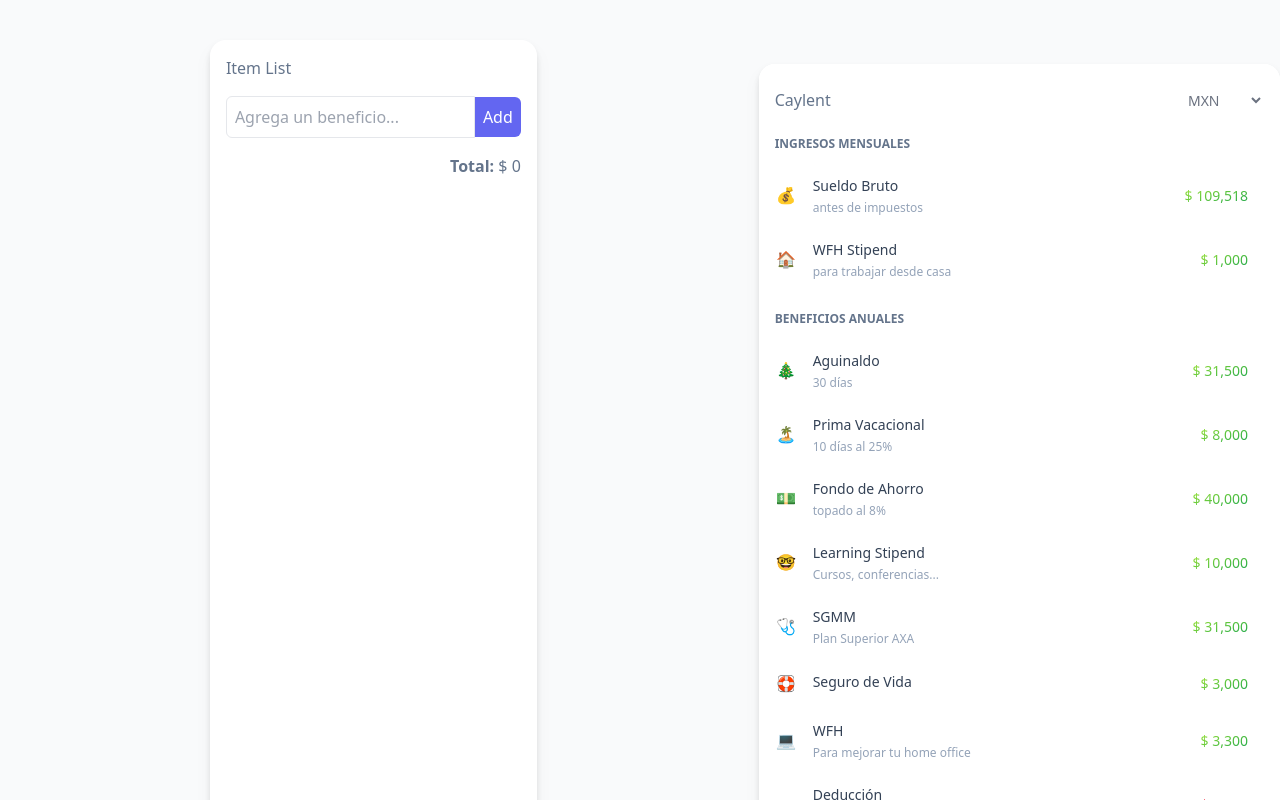
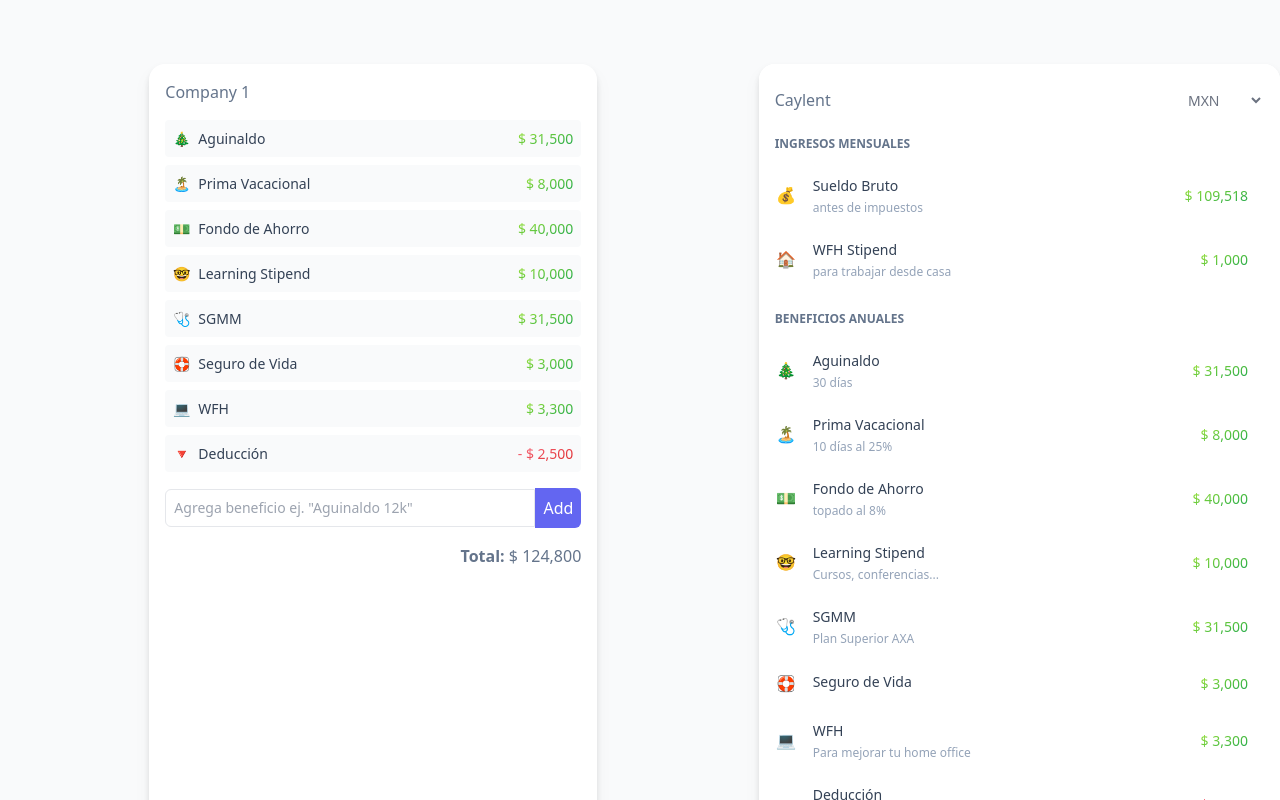
Before and after one commit to carlostorresg-com/salariocompara, a React (Vite) app: page / in a window 1280 px wide. Shown: the top 800 px of the page. Built offline with nearby package versions, Linux system fonts and the light colour scheme.

Commit message:
focus input, initial items

```diff
--- a/src/App.jsx
+++ b/src/App.jsx
@@ -30,42 +30,42 @@
     emoji: '🏝️',
     name: 'Prima Vacacional',
     description: '10 días al 25%',
-    amount: '8000',
+    amount: 8000,
   },
   {
     emoji: '💵',
     name: 'Fondo de Ahorro',
     description: 'topado al 8%',
-    amount: '40000',
+    amount: 40000,
   },
   {
     emoji: '🤓',
     name: 'Learning Stipend',
     description: 'Cursos, conferencias...',
-    amount: '10000',
+    amount: 10000,
   },
   {
     emoji: '🩺',
     name: 'SGMM',
     description: 'Plan Superior AXA',
-    amount: '31500',
+    amount: 31500,
   },
   {
     emoji: '🛟',
     name: 'Seguro de Vida',
-    amount: '3000',
+    amount: 3000,
   },
   {
     emoji: '💻',
     name: 'WFH',
     description: 'Para mejorar tu home office',
-    amount: '3300',
+    amount: 3300,
   },
   {
     emoji: '🔻',
     name: 'Deducción',
     description: 'Ejemplo de una deducción',
-    amount: '-2500',
+    amount: -2500,
   },
 ];
 
@@ -124,7 +124,7 @@
 
   return (
     <div className="flex justify-center mt-10">
-      <ItemListContainer />
+      <ItemListContainer initialItems={benefitsYearly} />
       {salaryColumns.map((column) => (
         <SalaryColumn
           key={column.currency}
--- a/src/components/Item.jsx
+++ b/src/components/Item.jsx
@@ -1,4 +1,4 @@
-import React from 'react';
+import React, { useRef, useEffect } from 'react';
 
 const Item = ({
   item,
@@ -11,20 +11,30 @@
   removeItem,
   provided,
 }) => {
+  const inputRef = useRef(null);
+
+  useEffect(() => {
+    if (editingIndex === index && inputRef.current) {
+      inputRef.current.focus();
+      inputRef.current.select();
+    }
+  }, [editingIndex, index]);
+
   return (
     <div
       key={index}
-      className="group flex items-center justify-between p-2 mb-2 bg-gray-100 rounded hover:bg-gray-200 transition duration-200 text-sm text-slate-700"
+      className="group flex items-center justify-between p-2 mb-2 bg-gray-50 rounded hover:bg-gray-100 transition duration-200 text-sm text-slate-700"
       ref={provided.innerRef}
       {...provided.draggableProps}
       {...provided.dragHandleProps}
     >
       <span className="mr-2">{item.emoji}</span>
-      <span className="flex-grow">{item.description}</span>
+      <span className="flex-grow">{item.name}</span>
       {editingIndex === index ? (
         // TODO Fix: input width, it's too big
         <span className="grow-0 w-15">
           <input
+            ref={inputRef}
             type="text"
             className="border p-1 outline-none rounded-md text-sm text-right focus:ring focus:ring-indigo-100"
             value={editedAmount}
@@ -36,6 +46,7 @@
                 setEditedAmount('');
               }
             }}
+            // TODO Fix onBlur event, it's not always working
             onBlur={(_e) => {
               handleAmountEdit(index, editedAmount);
               setEditingIndex(-1);
@@ -47,6 +58,7 @@
         <span
           role="button"
           tabIndex="0"
+          className="hover:font-medium"
           onClick={() => {
             setEditingIndex(index);
             setEditedAmount(item.amount?.toString());
@@ -58,12 +70,20 @@
             }
           }}
         >
-          $ {item.amount.toLocaleString()}
+          {item.amount < 0 ? (
+            <p className="relative z-10 inline-block m-0 leading-normal text-transparent bg-gradient-to-tl from-red-600 to-rose-400 text-sm bg-clip-text">
+              - $ {(item.amount * -1).toLocaleString()}
+            </p>
+          ) : (
+            <p className="inline-block m-0 leading-normal text-transparent bg-gradient-to-tl from-green-600 to-lime-400 text-sm bg-clip-text">
+              $ {(+item.amount).toLocaleString()}
+            </p>
+          )}
         </span>
       )}
       <button
         className={
-          'text-gray-400 pl-2 hidden ' +
+          'text-gray-400 ml-2 hidden ' +
           (editingIndex === index
             ? ''
             : 'group-hover:block hover:text-gray-600')
--- a/src/components/ItemListContainer.jsx
+++ b/src/components/ItemListContainer.jsx
@@ -3,8 +3,8 @@
 import Item from './Item';
 import splitAmount from '../utils/splitAmount';
 
-const ItemListContainer = () => {
-  const [items, setItems] = useState([]);
+const ItemListContainer = ({ initialItems }) => {
+  const [items, setItems] = useState(initialItems ?? []);
   const [newItemDescription, setNewItemDescription] = useState('');
   const [editingIndex, setEditingIndex] = useState(-1);
   const [editedAmount, setEditedAmount] = useState('');
@@ -16,8 +16,8 @@
 
     const newItem = {
       emoji: '🎁', // Replace with your emoji
-      description: name,
-      amount: amount,
+      name,
+      amount,
     };
 
     setItems([...items, newItem]);
@@ -30,7 +30,7 @@
   };
 
   const calculateTotal = () => {
-    return items.reduce((total, item) => total + item.amount, 0);
+    return items.reduce((total, item) => total + +item.amount, 0);
   };
 
   const handleKeyDown = (event) => {
@@ -58,8 +58,8 @@
 
   // TODO Fix flashy reorder on DragEnd
   return (
-    <div className="max-w-md mx-auto p-4 border-0 rounded-2xl drop-shadow-lg bg-white">
-      <h6 className="mb-4">Item List</h6>
+    <div className="max-w-md mx-auto p-4 mt-6 border-0 rounded-2xl drop-shadow-lg bg-white md:w-5/12">
+      <h6 className="mb-4">Company 1</h6>
       <div className="space-y-2">
         <DragDropContext onDragEnd={handleDragEnd}>
           <Droppable droppableId="itemList" direction="vertical">
@@ -98,8 +98,8 @@
           value={newItemDescription}
           onChange={(e) => setNewItemDescription(e.target.value)}
           onKeyDown={handleKeyDown}
-          placeholder="Agrega un beneficio..."
-          className="flex-grow p-2 rounded-l-md border outline-none focus:ring focus:ring-indigo-200"
+          placeholder='Agrega beneficio ej. "Aguinaldo 12k"'
+          className="flex-grow p-2 text-sm rounded-l-md border outline-none focus:ring focus:ring-indigo-200"
         />
         <button
           onClick={addItem}
```
